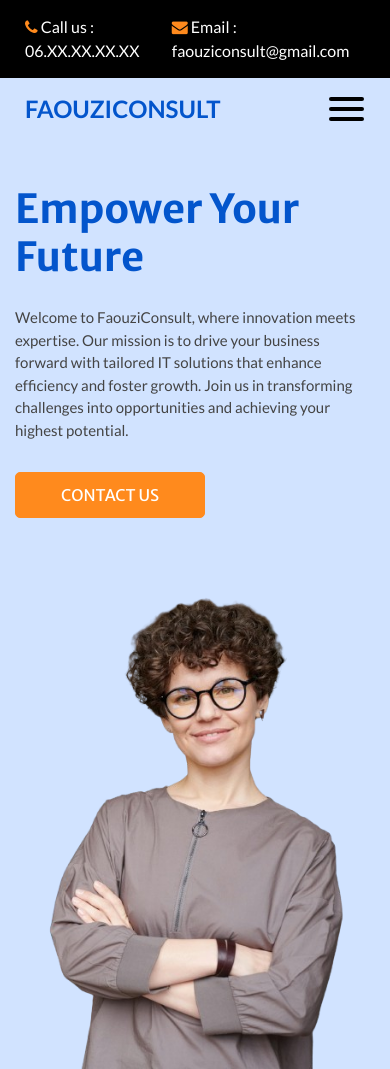
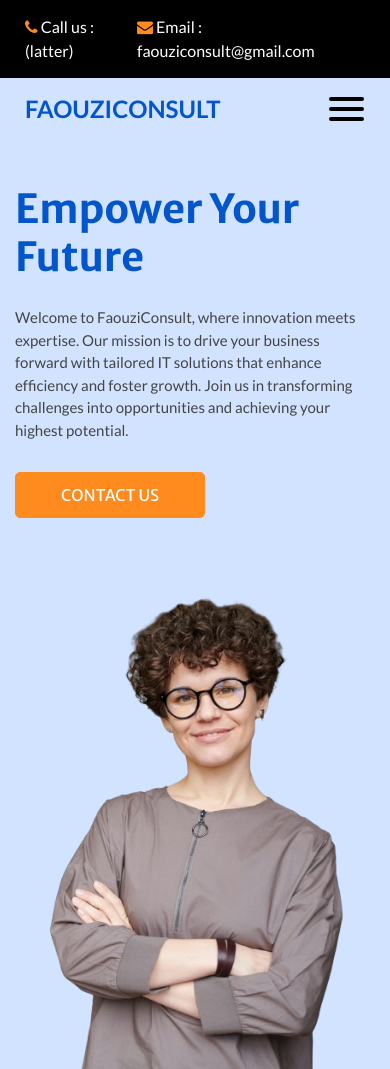
Before and after one commit to faouziconsult/faouziconsult, a plain HTML site: page index.html in a window 390 px wide. Shown: the top 1069 px of the page. Drawn offline with nearby package versions, Linux system fonts and the light colour scheme; some packages are replaced by stand-ins of ours.

Commit message:
remove phone number

```diff
--- a/index.html
+++ b/index.html
@@ -40,7 +40,7 @@
             <a href="">
               <i class="fa fa-phone" aria-hidden="true"></i>
               <span>
-                Call us : 06.XX.XX.XX.XX
+                Call us : (latter)
               </span>
             </a>
             <a href="">
@@ -429,7 +429,7 @@
                       <i class="fa fa-phone" aria-hidden="true"></i>
                     </div>
                     <p>
-                      06XXXXXXXX
+
                     </p>
                   </div>
                 </a>
```
